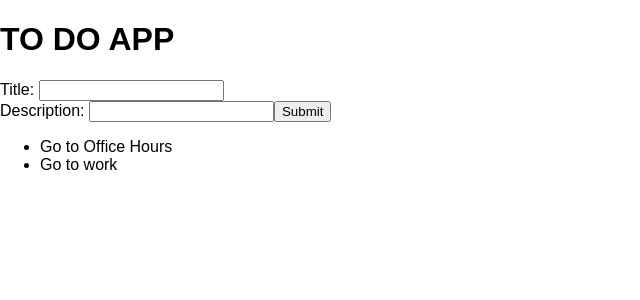
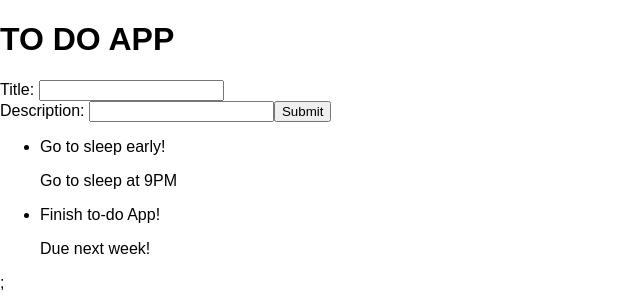
Before and after one commit to jessiyang1996/weekend-sql-to-do-react, a React (Vite) app: page / in a window 1280 px wide. Shown: the top 300 px of the page, without its empty margins (0-640 px from the left). Built offline with nearby package versions, Linux system fonts and the light colour scheme.

Commit message:
.map added, items display on DOM

```diff
--- a/src/components/App/App.jsx
+++ b/src/components/App/App.jsx
@@ -1,4 +1,4 @@
-import {useState} from 'react';
+import {useState, useEffect} from 'react';
 // require('')
 import Form from '../Form/Form.jsx';
 import axios from 'axios'; // import axios in order to use it!
@@ -6,42 +6,26 @@ import axios from 'axios'; // import axios in order to use it!
 // a function represents a component!
 function App () {
   const [toDoList, setToDoList] = useState([
-    {
-      title: 'Go to Office Hours',
-      description: 'Office Hours are at 5PM-6PM'},
-    {
-      title: 'Go to work',
-      description: '7:45AM - 4:30PM',
-    }
+    {title: "Go to sleep early!", description: "Go to sleep at 9PM"},
+    {title: "Finish to-do App!", description: "Due next week!"}
+
   ]);
-
-  // GET ROUTE
-  const getAppList = () => {
-    axios.get('/api/todo')
-      .then((response) => {
-        console.log(response.data);
-        setToDoList(response.data);
-      })
-      .catch((error) =>{
-        console.log("error in GET /api/todo", error);
-        alert('Something went wrong!');
-      })
-  };
 
   return (
     <div>
       <h1>TO DO APP</h1>
       <Form />
-      <ul>
-        {
-          toDoList.map((toDo) => {
-            return <li key={toDo.title}>{toDo.title}</li>
-          })
-        }
-      </ul>
+
+      {/* HOW TO RENDER A LIST */}
+      {toDoList.map((toDoItem, itemIndex) => {
+        return (
+          <ul key={itemIndex}>
+            <li kid="toDoItemTitle">{toDoItem.title}</li>
+            <p id="description">{toDoItem.description}</p>
+          </ul>
+        )
+      })};
     </div>
-  );
-
-}
+)} //end of App function
 
 export default App
```
Also changed, not shown: 2 other files (tests, documents, lock files or other folders).
